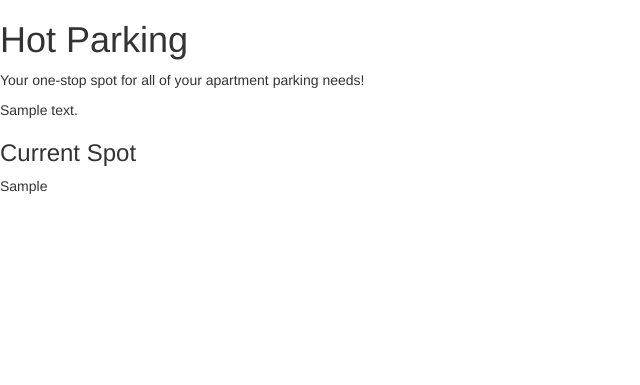
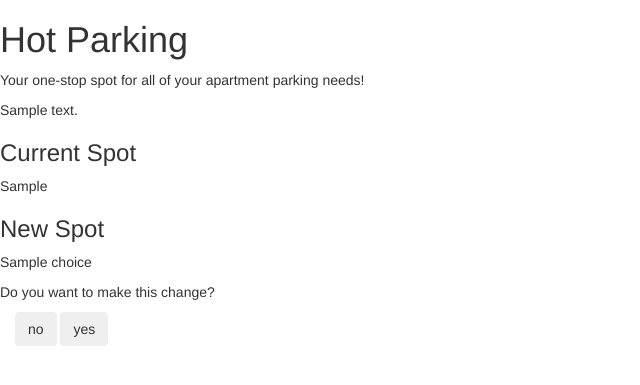
Before and after one commit to blink2ce/ParkingApp, a Flask app: template templates/confirmSpotChoice.html in a window 1280 px wide. Shown: the top 385 px of the page, without its empty margins (0-640 px from the left). Run offline with Flask 2, Linux system fonts and the light colour scheme; the template is opened without the code that fills it: most values are stand-ins (such as "Sample title", 1, 10 or a date in 2020); some libraries are stand-ins or nearby versions.

Commit message:
Made choose spot page visible from a get request so that users can move to it without having to go through account page first. Added content to confirmSpotChoice page. Need to give the yes/no buttons functionality.

```diff
--- a/app.py
+++ b/app.py
@@ -72,15 +72,13 @@ def signup():
 
 @app.route('/confirmSpotChoice', methods=['POST'])
 def confirmChoice():
-	#if request.method == 'GET':
-	#	if 'email' in session:
-	#		thetext =  'Logged in as  %s' % escape(session['email'])
- 	#	else:
-	#		thetext = ''
-	#	return render_template('confirmSpotChoice.html', thetext=thetext, urrentSpot = user.spot)
 	choice = request.form['spotChoice']
+	if 'email' in session:
+			user = User.query.filter_by(email=session['email']).first()
+			currentSpot = user.spot
 	#Change value in database
-	return 'hi'
+
+	return render_template('confirmSpotChoice.html', choice=choice, thetext=showUsername(), currentSpot=currentSpot)
 
 
 @app.route('/choosespot', methods=['POST', 'GET'])
--- a/templates/confirmSpotChoice.html
+++ b/templates/confirmSpotChoice.html
@@ -10,6 +10,15 @@
     <p>Your one-stop spot for all of your apartment parking needs!</p>
     <p>{{thetext}}</p>
     <h3>Current Spot</h3> <p class="info">{{currentSpot}}</p>
+    <h3>New Spot</h3> <p>{{choice}}</p>
+    <p>Do you want to make this change?</p>
+
+    <form class="col-md-4" action="/confirmSpotChoice" method="POST">
+      <fieldset class="form-group">
+        <input class='btn' type="button" name="mygroup" id="no" value="no" />
+        <input class='btn' type="button" name="mygroup" id="yes" value="yes" />
+      </fieldset>
+    </form>
 
   </body>
 </html>
```
